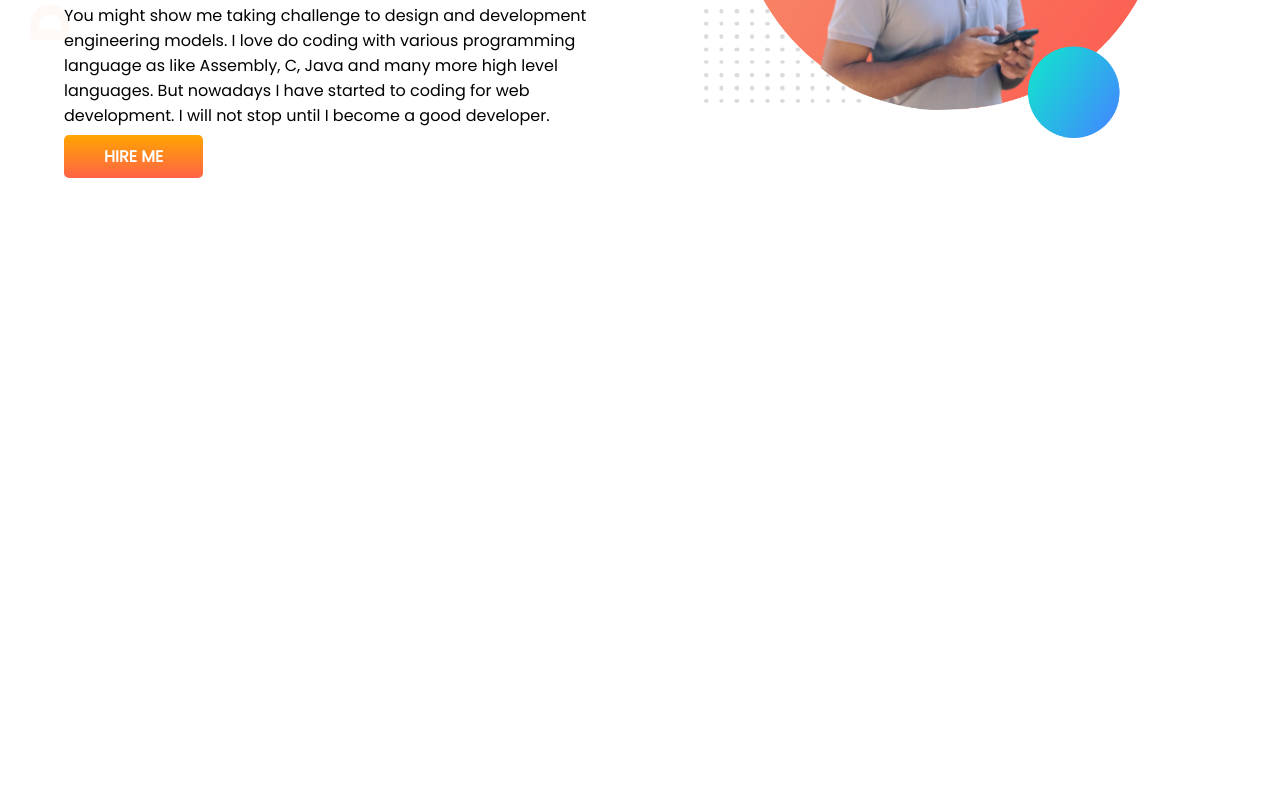
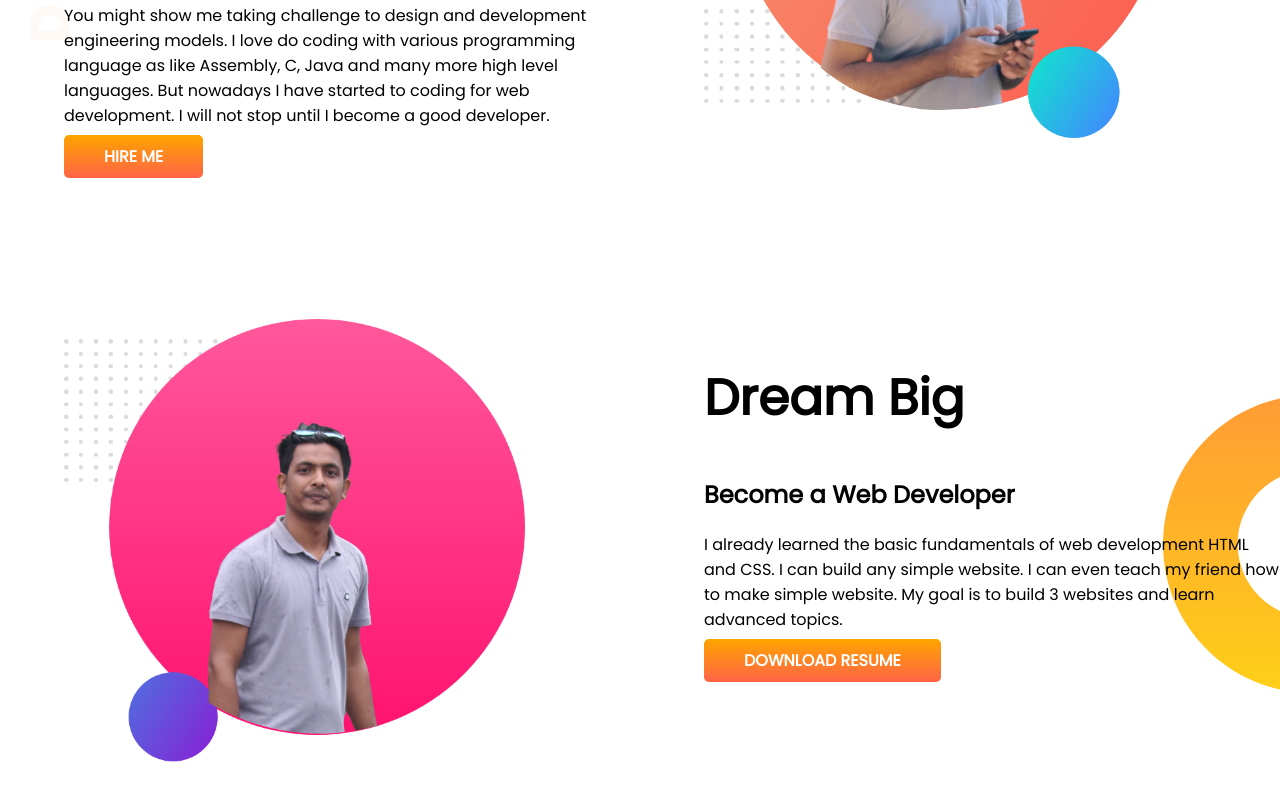
Before and after one commit to shajib99/developer-portfolio, a plain HTML site: page index.html in a window 1280 px wide. Shown: the part 319-1120 px from the top of the page. Before the commit the page ends 800 px from the top, so only its background shows below. Drawn offline with Linux system fonts and the light colour scheme.

Commit message:
added new section

```diff
--- a/index.html
+++ b/index.html
@@ -29,6 +29,22 @@
             <img src="images/shajib-bg.png" alt="">
         </div>
     </section>
+    <section class="dream-big">
+        <div class="half-width">
+            <img src="images/shajib-bg2.png" alt="">
+        </div>
+        <div class="half-width">
+            <h1>Dream Big</h1>
+            <h2>Become a Web Developer</h2>
+            <p>I already learned the basic fundamentals of web development HTML and CSS. I can build any simple website.
+                I can even teach my friend how to make simple website. My goal is to build 3 websites and learn advanced
+                topics.</p>
+
+            <a class="link-button" target="_blank" href="">DOWNLOAD RESUME</a>
+
+        </div>
+
+    </section>
 
 </body>
 
--- a/style.css
+++ b/style.css
@@ -10,6 +10,7 @@ h1{
 }
 section{
     display: flex;
+    margin-bottom: 150px;
 }
 .half-width{
     width: 50%;
@@ -30,3 +31,8 @@ section{
     background-image: url(images/top-banner.png);
     background-repeat: no-repeat;
 }
+.dream-big{
+    background-image: url(images/dream-bg.png);
+    background-repeat: no-repeat;
+    background-position: right;
+}
```
Also changed, not shown: images/shajib-bg2.png (added).
